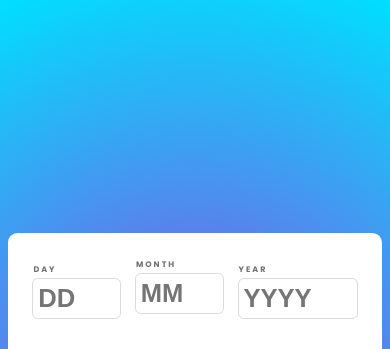
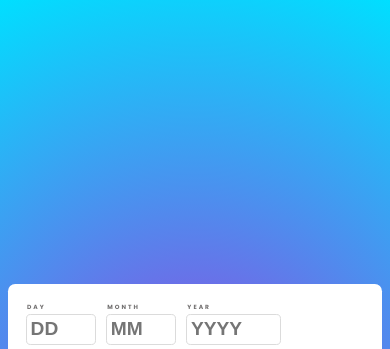
Before and after one commit to Yussif20/age-by-day-calculator-js, a plain HTML site: page index.html in a window 390 px wide. Shown: the top 349 px of the page. Drawn offline with Linux system fonts and the light colour scheme.

Commit message:
fixing styles confilct

```diff
--- a/script.js
+++ b/script.js
@@ -1,4 +1,5 @@
 const submitButton = document.querySelector(".card__separator--button");
+
 const yearInput = document.querySelector(".card__input[data-name='year']");
 const monthInput = document.querySelector(".card__input[data-name='month']");
 const dayInput = document.querySelector(".card__input[data-name='day']");
@@ -12,6 +13,7 @@ const clearFields = ()=>{
     monthResult.textContent = "--";
     dayResult.textContent = "--";
 }
+
 const calcAge = (year,month,day)=>{
     const birthDate = new Date(year,month-1,day);
     const today = new Date();
--- a/style.scss
+++ b/style.scss
@@ -29,6 +29,9 @@ html {
   @media (max-width: 500px) {
     font-size: 8px;
   }
+  @media (max-width: 400px) {
+    font-size: 6px;
+  }
 }
 // Global Styles
 body {
@@ -37,17 +40,24 @@ body {
   overflow-x: hidden;
 }
 .container {
-  background: rgb(142, 74, 224);
+  position: relative;
+  display: flex;
+  align-items: center;
+  justify-content: center;
+  height: 100vh;
+  width: 100vw;
   background: radial-gradient(
     circle,
     rgba(142, 74, 224, 1) 5%,
     rgba(0, 223, 255, 1) 100%
   );
-  width: 100vw;
-  height: 100vh;
-  display: flex;
-  align-items: center;
-  justify-content: center;
+}
+.container::before {
+  z-index: -3;
+  position: absolute;
+  content: "";
+  width: 100%;
+  height: 100%;
 }
 // Card Styles
 .card {
```
Also changed, not shown: styles/style.css, 1 other file.
